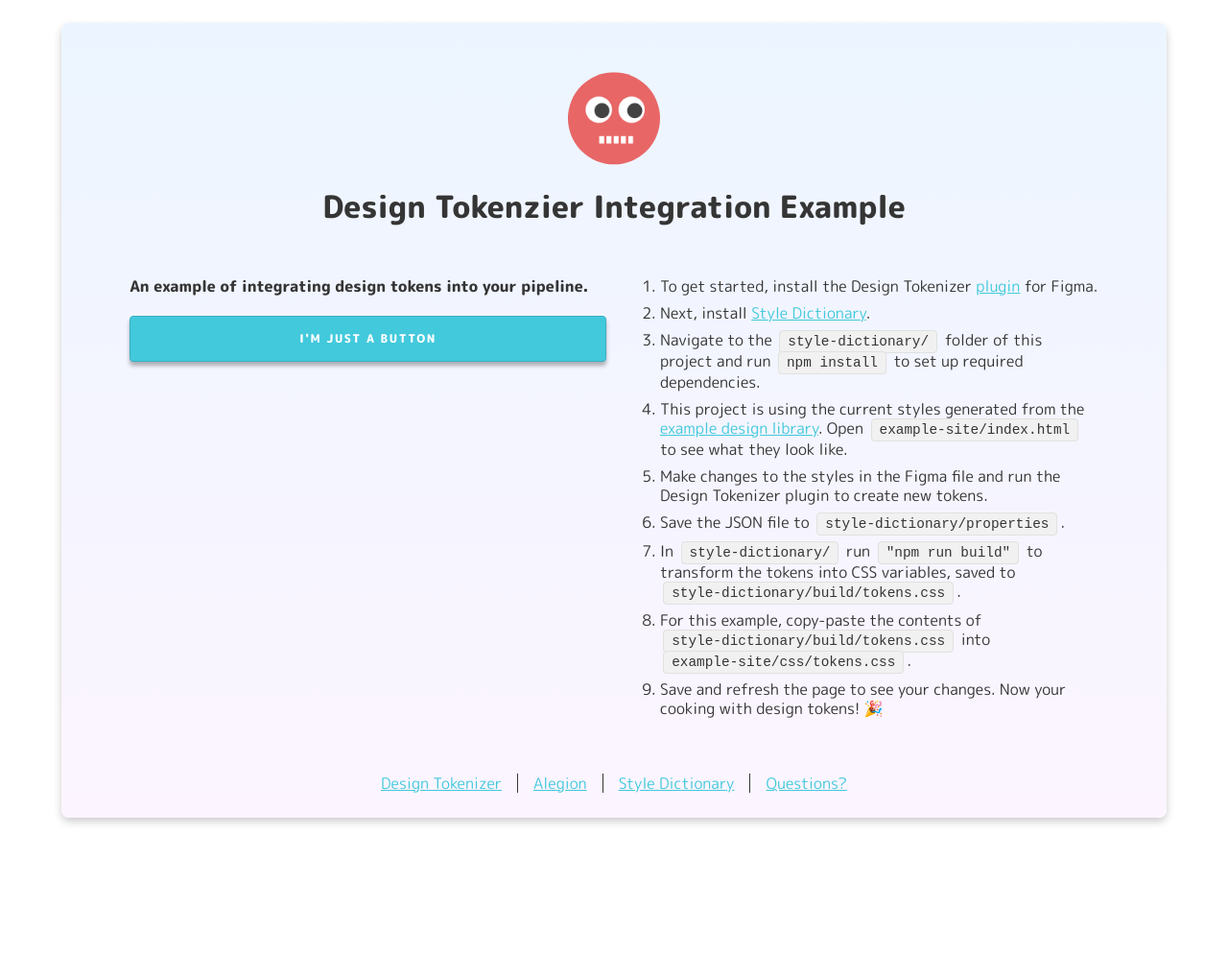
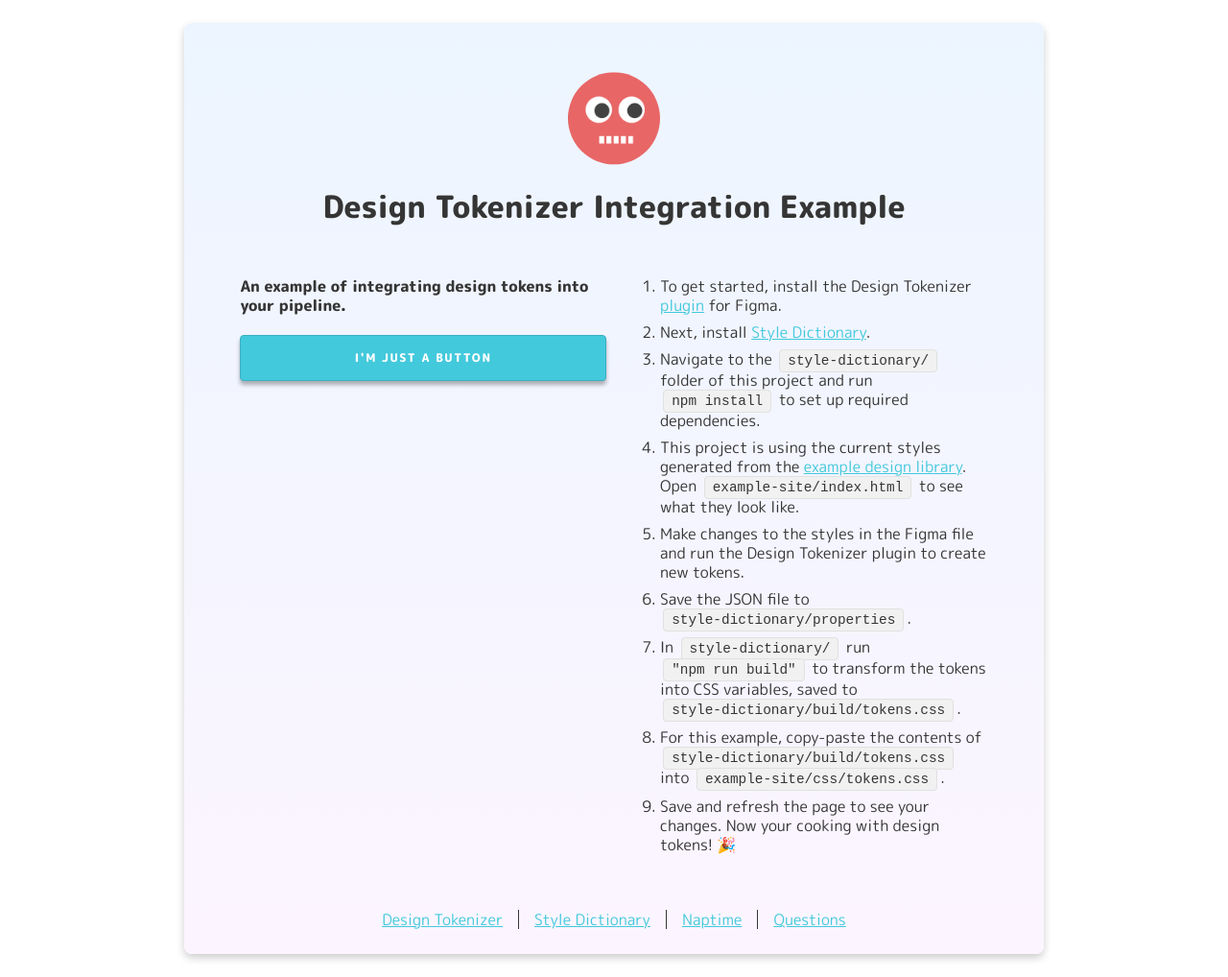
Before and after one commit to leebert/design-tokenizer-integration-example, a plain HTML site: page example-site/index.html in a window 1280 px wide. Shown: the whole page at 96% size. Before the commit the page ends 876 px from the top, so only its background shows below. Drawn offline with Linux system fonts and the light colour scheme.

Commit message:
minor tweaks

```diff
--- a/example-site/css/styles.css
+++ b/example-site/css/styles.css
@@ -40,7 +40,7 @@
     padding: var(--style-grid-standard);
 }
 
-@media (max-width: 700px) {
+@media (max-width: 800px) {
     section {
         width: 100%;
         margin-bottom: var(--style-size-spacer-large);
@@ -111,7 +111,7 @@
 /* Classes –––––––––––––––––––––––––––––––––––––––––––––––––– */
 .container {
     position: relative;
-    width: 90%;
+    width: 70%;
     max-width: 1440px;
     margin: var(--style-size-spacer-large) auto;
     background-image: linear-gradient(var(--style-color-ui-background-gradient-stop-1), var(--style-color-ui-background-gradient-stop-2));
--- a/example-site/index.html
+++ b/example-site/index.html
@@ -16,7 +16,7 @@
         <div class="container">
             <header>
                 <img src="images/design-tokenizer-icon.png" alt="Design TOkenizer Icon">
-                <h1>Design Tokenzier Integration Example</h1>
+                <h1>Design Tokenizer Integration Example</h1>
             </header>
             <article>
                 <section>
@@ -39,9 +39,9 @@
             </article>
             <footer>
                 <a href="https://www.figma.com/c/plugin/767048666042724266">Design Tokenizer</a>
-                <a href="https://www.alegion.com">Alegion</a>
                 <a href="https://amzn.github.io/style-dictionary/#/">Style Dictionary</a>
-                <a href="mailto:lbrenner@alegion.com">Questions?</a>
+                <a href="https://www.naptimeyay.com">Naptime</a>
+                <a href="mailto:lee@naptimeyay.com">Questions</a>
             </footer>
         </div>
     </body>
```
Also changed, not shown: 1 other file.
